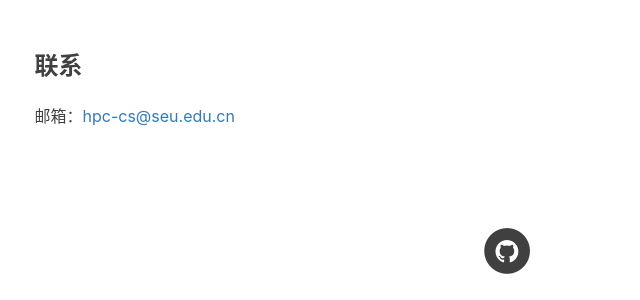
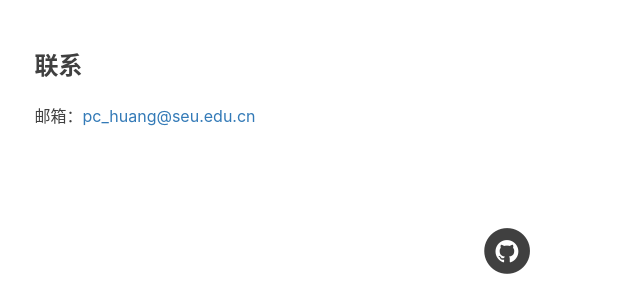
Before and after one commit to Gfssfa/Gfssfa.github.io, a Jekyll site: the page built from about.html, in a window 1280 px wide. Shown: the part 1907-2207 px from the top of the page, without its empty margins (133-773 px from the left). Built offline with Jekyll 4.4.1, drawn with Linux system fonts in a browser that asks for light colours; nearby versions of some CDN libraries; comment, search, counter and statistics services are not loaded; some of the changed lines change nothing that is shown.

Commit message:
Update zh.md

```diff
--- a/_includes/about/zh.md
+++ b/_includes/about/zh.md
@@ -37,4 +37,4 @@ Hey，我是黄鹏程（Gfssfa）, 一个还在四处学习探索的萌新。最
 * [东南大学超算平台](https://asc-wiki.com/) 欢迎加入SEU超算队 🥰
 
 ### 联系
-邮箱：<hpc-cs@seu.edu.cn>
+邮箱：<pc_huang@seu.edu.cn>
```
